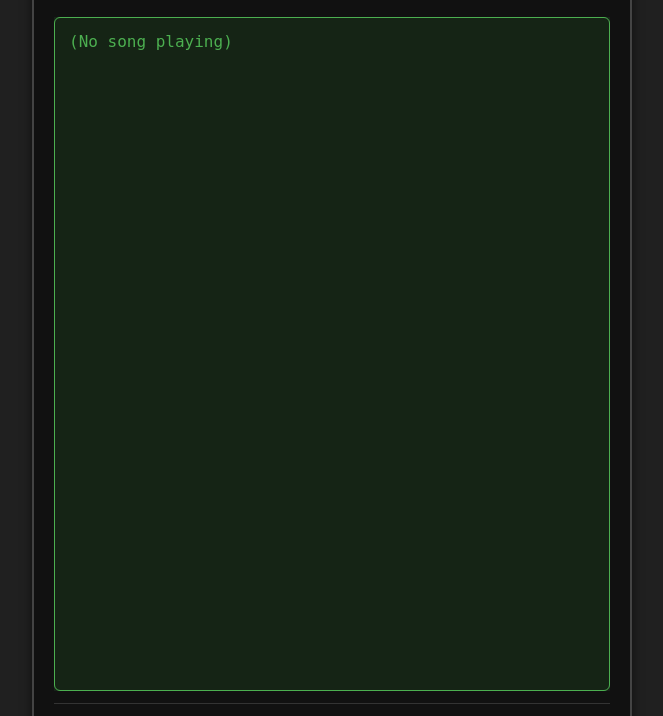
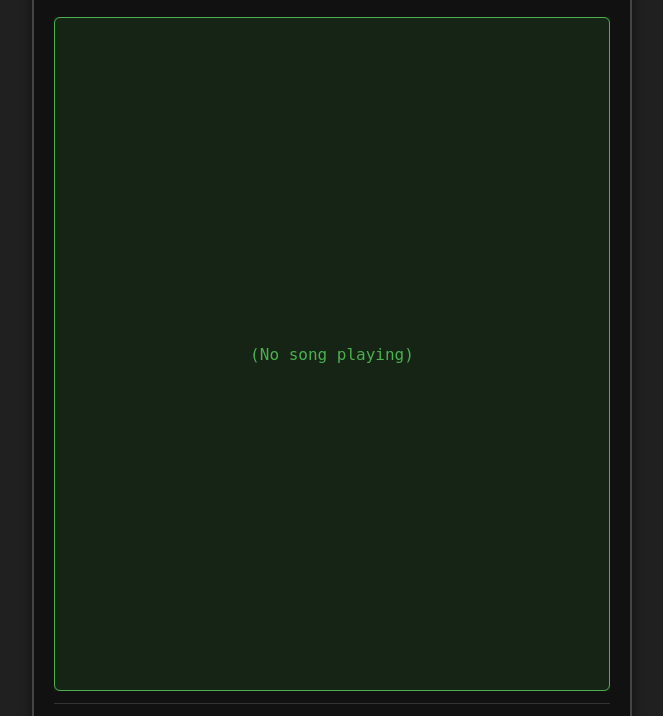
Before and after one commit to Myth1c/Ambience-inator-WebServer, a Python web app: template web/embed/templates/queue_template.html in a window 1280 px wide. Shown: the part 47-763 px from the top of the page, without its empty margins (308-971 px from the left). Run offline with Jinja, Linux system fonts and the light colour scheme; the template is opened without the code that fills it, so the values that code supplies are empty.

Commit message:
Updated fonts & styles to match main web UI

```diff
--- a/web/embed/templates/queue_template.html
+++ b/web/embed/templates/queue_template.html
@@ -74,6 +74,9 @@
         }
 
         .current-song-box {
+            display: flex;
+            justify-content: center;
+            align-items: center;
             border: 1px solid #4caf50;
             background: #152415;
             box-shadow: 0 0 14px rgba(76,175,80,0.4);
@@ -100,11 +103,11 @@
         }
 
         /* ===== CURRENT SONG TEXT ===== */
-        .current-song-text {
-            font-family: monospace;
+        .track-name {
+            font-family: monospace !important;
             color: #4caf50;
             font-size: 1rem;
-            padding: 6px;
+            padding: 0px;
         }
 
         /* ===== FOOTER ===== */
@@ -135,7 +138,7 @@
                 <ul class="queue-list">
                     {% for i in queue.previous_stack %}
                         {% if i < queue.tracks|length %}
-                            <li style="color:#aaa;">{{ queue.tracks[i].name }}</li>
+                            <li class="track-name" style="color:#aaa;">{{ queue.tracks[i].name }}</li>
                         {% endif %}
                     {% endfor %}
                 </ul>
@@ -144,7 +147,7 @@
 
             {# ===== CURRENT SONG ===== #}
             <div class="queue-subsection current-song-box">
-                <div class="current-song-text">
+                <div class="current-song-text track-name">
                     {% if queue.tracks and queue.current_index >= 0 and queue.current_index < queue.tracks|length %}
                         {{ queue.tracks[queue.current_index].name }}
                     {% else %}
@@ -164,7 +167,7 @@
             <div class="queue-subsection next-glow">
                 <ul class="queue-list">
                     {% for track in next_tracks %}
-                        <li style="color:#ccc;">{{ track.name }}</li>
+                        <li class="track-name" style="color:#ccc;">{{ track.name }}</li>
                     {% endfor %}
                 </ul>
             </div>
```
